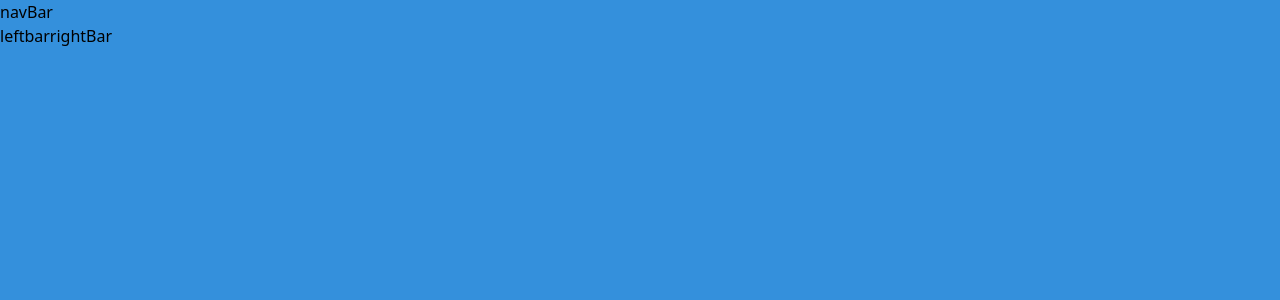
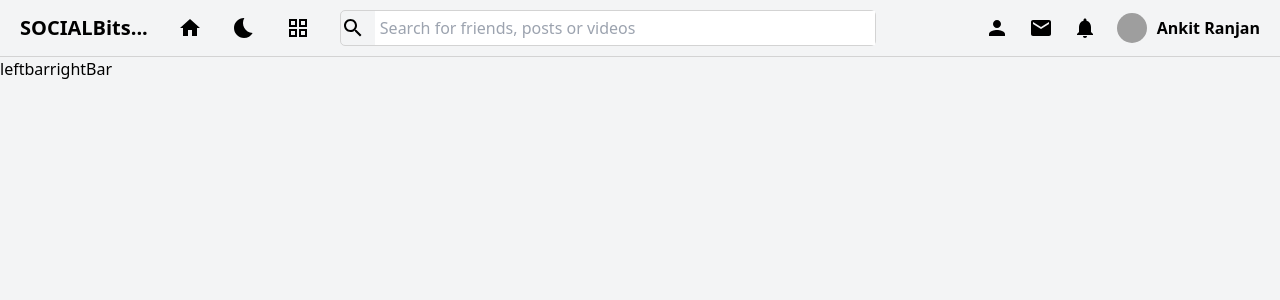
Before and after one commit to Ankitrj3/ReactJs, a React (Vite) app in the folder SocialApp/: page / in a window 1280 px wide. Shown: the top 300 px of the page. Built offline with nearby package versions, Linux system fonts and the light colour scheme; grey boxes are pictures that could not be loaded.

Commit message:
Add Material-UI NavBar

```diff
--- a/SocialApp/package.json
+++ b/SocialApp/package.json
@@ -10,6 +10,10 @@
     "preview": "vite preview"
   },
   "dependencies": {
+    "@emotion/react": "^11.14.0",
+    "@emotion/styled": "^11.14.0",
+    "@mui/icons-material": "^6.4.0",
+    "@mui/material": "^6.4.0",
     "react": "^18.3.1",
     "react-dom": "^18.3.1",
     "react-router-dom": "^7.1.3",
--- a/SocialApp/src/App.jsx
+++ b/SocialApp/src/App.jsx
@@ -3,30 +3,44 @@ import Register from "./pages/register/Register";
 import Home from "./pages/home/Home";
 import Profile from "./pages/profile/Profile";
 import "./App.scss";
-import { createBrowserRouter, Outlet, RouterProvider } from "react-router-dom";
+import { createBrowserRouter, Navigate, Outlet, RouterProvider } from "react-router-dom";
 import LeftBar from "./componets/leftBar/LeftBar";
 import NavBar from "./componets/navbar/NavBar";
 import RightBar from "./componets/rightBar/RightBar";
 
 function App() {
+
+  const currentUser = true;
+
   const Layout = () => {
     return (
       <div>
         <NavBar/>
         <div style={{display:"flex"}}>
           <LeftBar/>
-          <Outlet/>
+          <Outlet/>{/* Outlet is a placeholder for the child routes*/}
           <RightBar/>
         </div>
       </div>
     )
   }
+  const ProtectedRoute = ({children})=>{
+    if(!currentUser){
+      return <Navigate to="/login"/>
+    }
+    return children;
+  }
 
   const router = createBrowserRouter([
     {
       path: "/",
-      element: <Layout />,
-      children: [
+
+      element: (
+      <ProtectedRoute>
+         <Layout />
+      </ProtectedRoute>
+      ),
+      children:[
         {
         path: "/",
         element: <Home />,
@@ -45,14 +59,7 @@ function App() {
       path: "/register",
       element: <Register />,
     },
-    // {
-    //   path: "/profile",
-    //   element: <Profile />,
-    // },
-    // {
-    //   path: "/home",
-    //   element: <Home />,
-    // },
+
   ]);
 
   return (
--- a/SocialApp/src/App.scss
+++ b/SocialApp/src/App.scss
@@ -4,7 +4,7 @@
 @tailwind utilities;
 
 // Custom SCSS styles
-$primary-color: #3490dc;
+$primary-color: #f3f4f5;
 
 body {
   background-color: $primary-color;
--- a/SocialApp/src/componets/navbar/NavBar.jsx
+++ b/SocialApp/src/componets/navbar/NavBar.jsx
@@ -1,10 +1,39 @@
 import React from 'react'
 import './navBar.scss'
 import RightBar from '../rightBar/RightBar'
+import HomeIcon from '@mui/icons-material/Home';
+import PersonIcon from '@mui/icons-material/Person';
+import GridViewIcon from '@mui/icons-material/GridView';
+import MailIcon from '@mui/icons-material/Mail';
+import NotificationsIcon from '@mui/icons-material/Notifications';
+import SearchIcon from '@mui/icons-material/Search';
+import BedtimeIcon from '@mui/icons-material/Bedtime';
+import { Link } from 'react-router-dom';
 export default function NavBar() {
   return (
-    <div>
-      <h1>navBar</h1>
+    <div className='navbar'>
+      <div className='left'>
+        <Link to='/' style={{textDecoration:'none'}}>
+        <span>SOCIALBits...</span>
+        </Link>
+        <HomeIcon/>
+        <BedtimeIcon/>
+        <GridViewIcon/>
+        <div className='search'>
+          <SearchIcon/>
+          <input type='text' placeholder='Search for friends, posts or videos'/>
+        </div>
+      </div>
+
+      <div className='right'>
+        <PersonIcon/>
+        <MailIcon/>
+        <NotificationsIcon/>
+        <div className='user'>
+          <img src="https://cdn-icons-png.flaticon.com/512/219/219988.png" alt="" />
+          <span>Ankit Ranjan</span>
+        </div>
+      </div>
     </div>
   )
 }
--- a/SocialApp/src/componets/navbar/navBar.scss
+++ b/SocialApp/src/componets/navbar/navBar.scss
@@ -0,0 +1,50 @@
+.navbar{
+    display: flex;
+    align-items: center;
+    justify-content: space-between;
+    padding: 10px 20px;
+    border-bottom: 1px solid lightgray;
+    .left{
+        display: flex;
+        align-items: center;
+        gap: 30px;
+        span{
+            font-weight: bold;
+            font-size: 20px;
+            color: black;
+        }
+        .search{
+            display: flex;
+            align-items: center;
+            gap: 10px;
+            border: 0.3px solid lightgray;
+            border-radius: 5px;
+            input{
+                border: none;
+                width: 500px;
+                padding: 5px;
+            }
+        }
+
+    }
+    .right{
+        display: flex;
+        align-items: center;
+        gap: 20px;
+        .user{
+            display: flex;
+            align-items: center;
+            gap: 10px;
+            font-weight: bold;
+            img{
+              width: 30px;
+              height: 30px;
+              border-radius: 50%;
+              object-fit: cover;
+            }
+            span{
+
+            }
+        }
+    }
+}
--- a/SocialApp/src/pages/login/login.scss
+++ b/SocialApp/src/pages/login/login.scss
@@ -71,7 +71,7 @@ align-items: center;
                 button{
                     background-color: rgba(43, 7, 76, 0.324);
                     padding: 15px;
-                    border-radius: 20px;
+                    border-radius: 100px;
                     cursor: pointer;
                     transition: all 0.3s ease;
                 }
```
Also changed, not shown: 1 other file (tests, documents, lock files or other folders).
